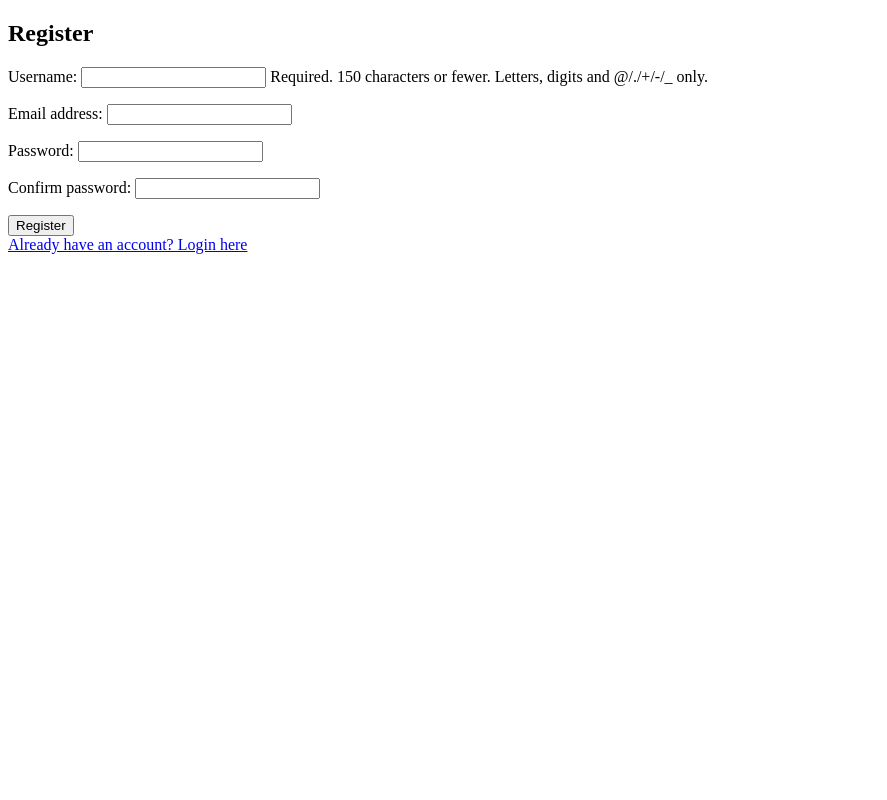
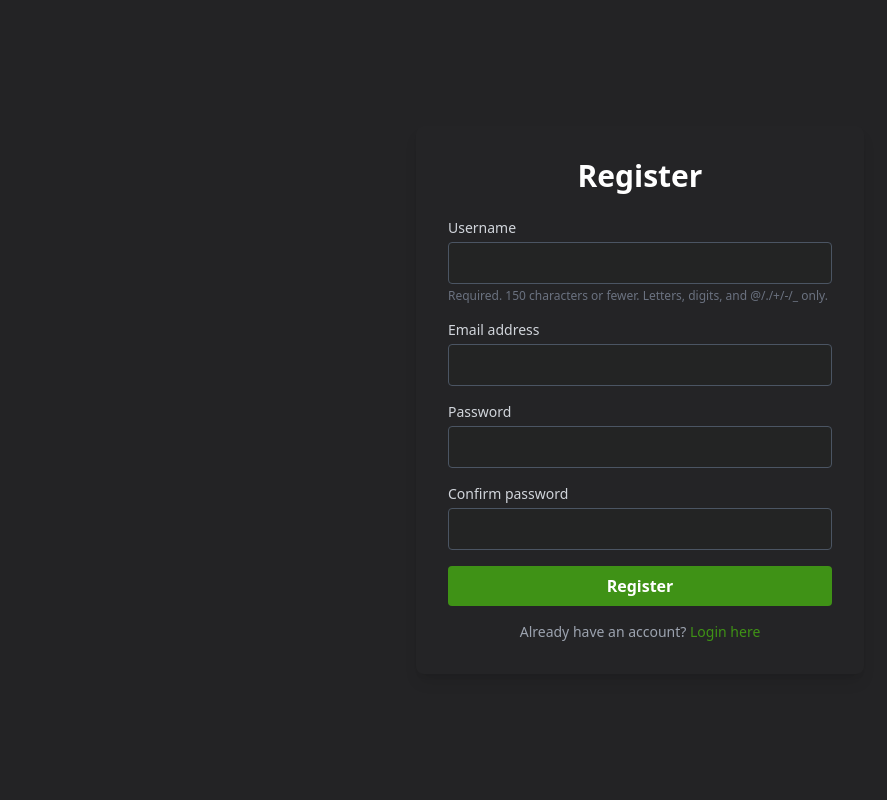
Before and after one commit to andresguaman0621/gym_project, a Django app: page /register/ in a window 1280 px wide. Shown: the whole page, without its empty margins (0-887 px from the left). Run offline with Django 5.2, Linux system fonts and the light colour scheme; some libraries are stand-ins or nearby versions.

Commit message:
applying design to register view

```diff
--- a/accounts/templates/accounts/register.html
+++ b/accounts/templates/accounts/register.html
@@ -1,14 +1,79 @@
 <!DOCTYPE html>
-<html>
+<html lang="en">
   <head>
+    <meta charset="UTF-8" />
+    <meta name="viewport" content="width=device-width, initial-scale=1.0" />
     <title>Register</title>
+    <script src="https://cdn.tailwindcss.com"></script>
   </head>
-  <body>
-    <h2>Register</h2>
-    <form method="post">
-      {% csrf_token %} {{ form.as_p }}
-      <button type="submit">Register</button>
-    </form>
-    <a href="{% url 'login' %}">Already have an account? Login here</a>
+  <body class="bg-[#232325] min-h-screen flex items-center justify-center">
+    <div class="bg-[#242426] p-8 rounded-lg shadow-lg w-full max-w-md">
+      <h2 class="text-3xl font-semibold text-white text-center mb-6">
+        Register
+      </h2>
+      <form method="post" class="space-y-4">
+        {% csrf_token %}
+        <div class="flex flex-col">
+          <label class="text-gray-300 text-sm mb-1" for="username"
+            >Username</label
+          >
+          <input
+            type="text"
+            name="username"
+            id="username"
+            class="px-4 py-2 rounded bg-[#232424] text-white border border-gray-600 focus:outline-none focus:border-[#3F9216]"
+          />
+          <p class="text-gray-500 text-xs mt-1">
+            Required. 150 characters or fewer. Letters, digits, and @/./+/-/_
+            only.
+          </p>
+        </div>
+        <div class="flex flex-col">
+          <label class="text-gray-300 text-sm mb-1" for="email"
+            >Email address</label
+          >
+          <input
+            type="email"
+            name="email"
+            id="email"
+            class="px-4 py-2 rounded bg-[#232424] text-white border border-gray-600 focus:outline-none focus:border-[#3F9216]"
+          />
+        </div>
+        <div class="flex flex-col">
+          <label class="text-gray-300 text-sm mb-1" for="password"
+            >Password</label
+          >
+          <input
+            type="password"
+            name="password"
+            id="password"
+            class="px-4 py-2 rounded bg-[#232424] text-white border border-gray-600 focus:outline-none focus:border-[#3F9216]"
+          />
+        </div>
+        <div class="flex flex-col">
+          <label class="text-gray-300 text-sm mb-1" for="confirm_password"
+            >Confirm password</label
+          >
+          <input
+            type="password"
+            name="confirm_password"
+            id="confirm_password"
+            class="px-4 py-2 rounded bg-[#232424] text-white border border-gray-600 focus:outline-none focus:border-[#3F9216]"
+          />
+        </div>
+        <button
+          type="submit"
+          class="w-full py-2 mt-4 bg-[#3F9216] text-white font-semibold rounded hover:bg-green-700 transition"
+        >
+          Register
+        </button>
+      </form>
+      <p class="text-center text-gray-400 text-sm mt-4">
+        Already have an account?
+        <a href="{% url 'login' %}" class="text-[#3F9216] hover:underline"
+          >Login here</a
+        >
+      </p>
+    </div>
   </body>
 </html>
```
Also changed, not shown: db.sqlite3.
